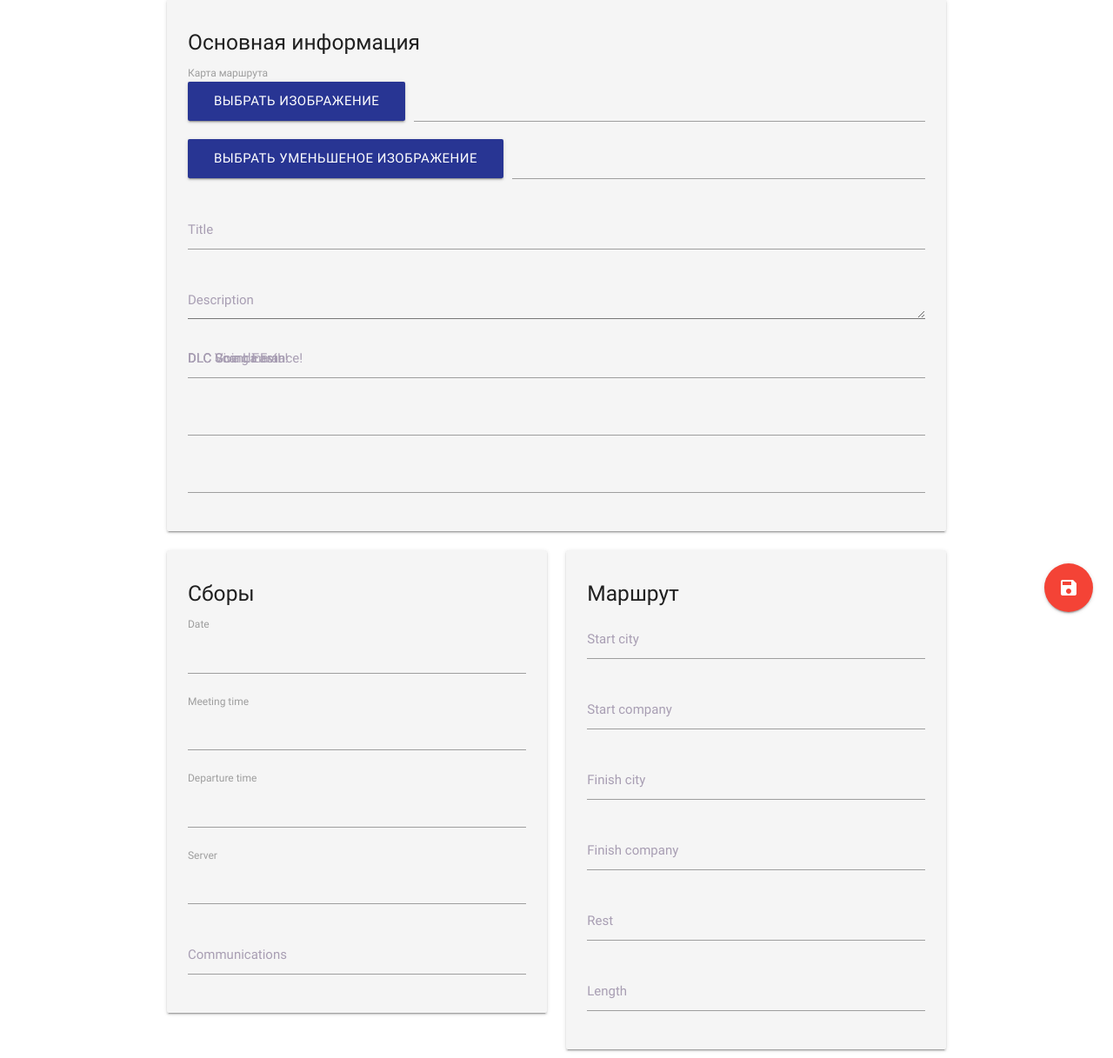
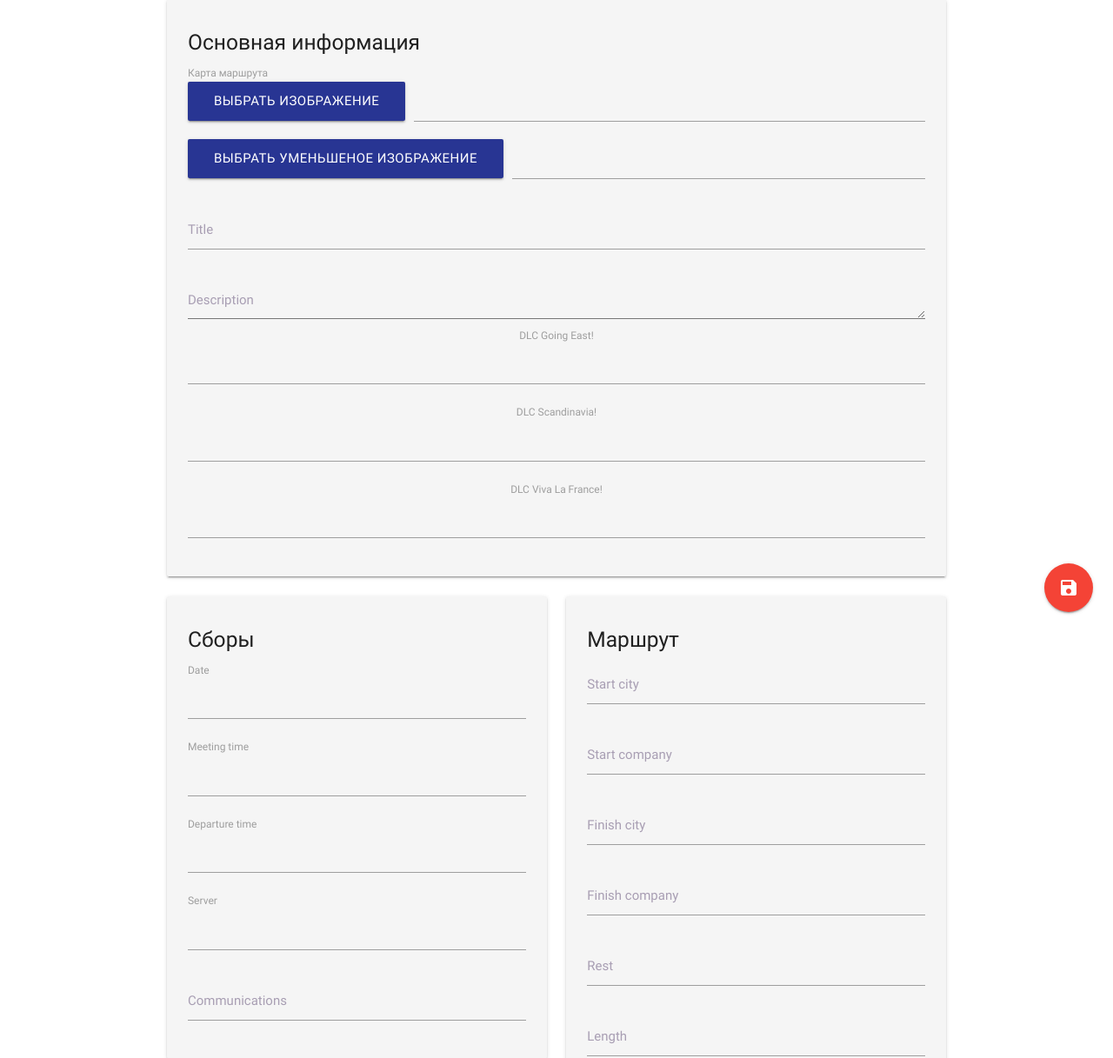
Before and after one commit to Sywooch/volvovtc, a Yii app: template views/site/add_convoy.php in a window 1280 px wide. Shown: the part 73-1290 px from the top of the page at 87% size. Run offline with PHP 8.4 and a stand-in for Yii, Linux system fonts and the light colour scheme; the template is opened without the code that fills it, so the values that code supplies are empty; form fields are guessed from the names that the template uses; a stand-in replaces the project's code that opens the database connection; some libraries are stand-ins or nearby versions.

Commit message:
fix checkboxes

```diff
--- a/views/site/add_convoy.php
+++ b/views/site/add_convoy.php
@@ -44,7 +44,7 @@ $this->registerCssFile(Yii::$app->request->baseUrl.'/assets/css/select2-custom.c
                 <div class="input-field">
                     <?= $form->field($model, 'description')->textarea() ?>
                 </div>
-                <div class="input-field center">
+                <div class="center">
                     <?= $form->field($model, 'dlc[Going East!]', [
                         'template' => '{input}{label}',
                         'options' => [
--- a/views/site/edit_convoy.php
+++ b/views/site/edit_convoy.php
@@ -45,7 +45,7 @@ $this->registerCssFile(Yii::$app->request->baseUrl.'/assets/css/select2-custom.c
                 <div class="input-field">
                     <?= $form->field($model, 'description')->textarea(['class' => 'materialize-textarea']) ?>
                 </div>
-                <div class="input-field center">
+                <div class="center">
                     <?= $form->field($model, 'dlc[Going East!]', [
                         'template' => '{input}{label}',
                         'options' => [
```
